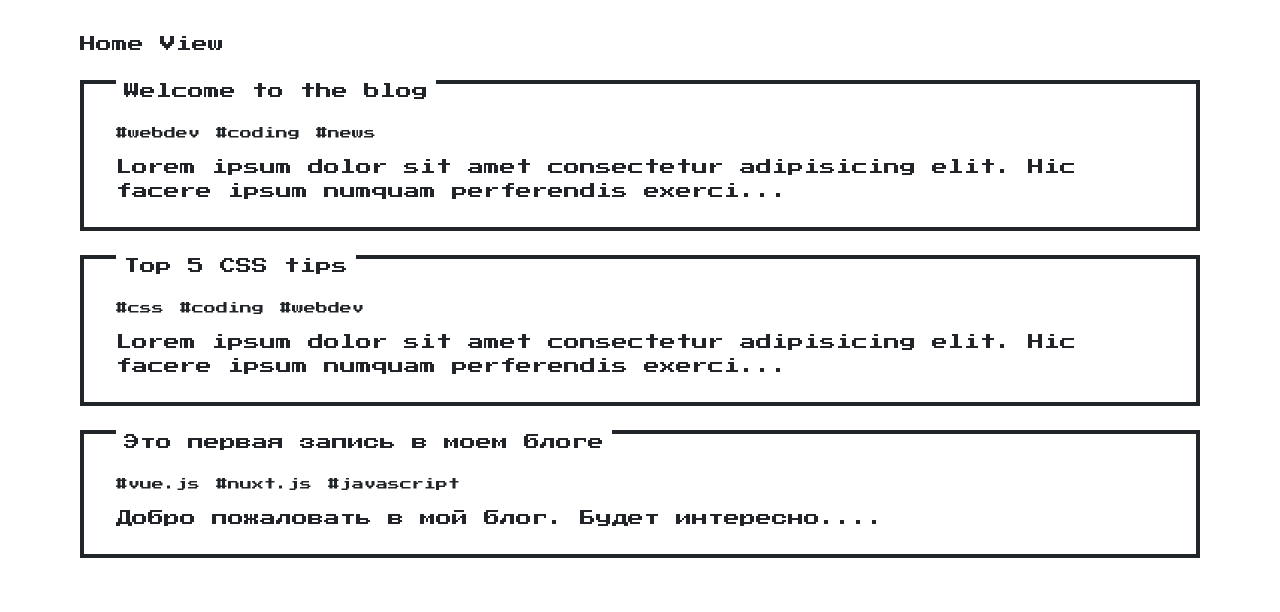
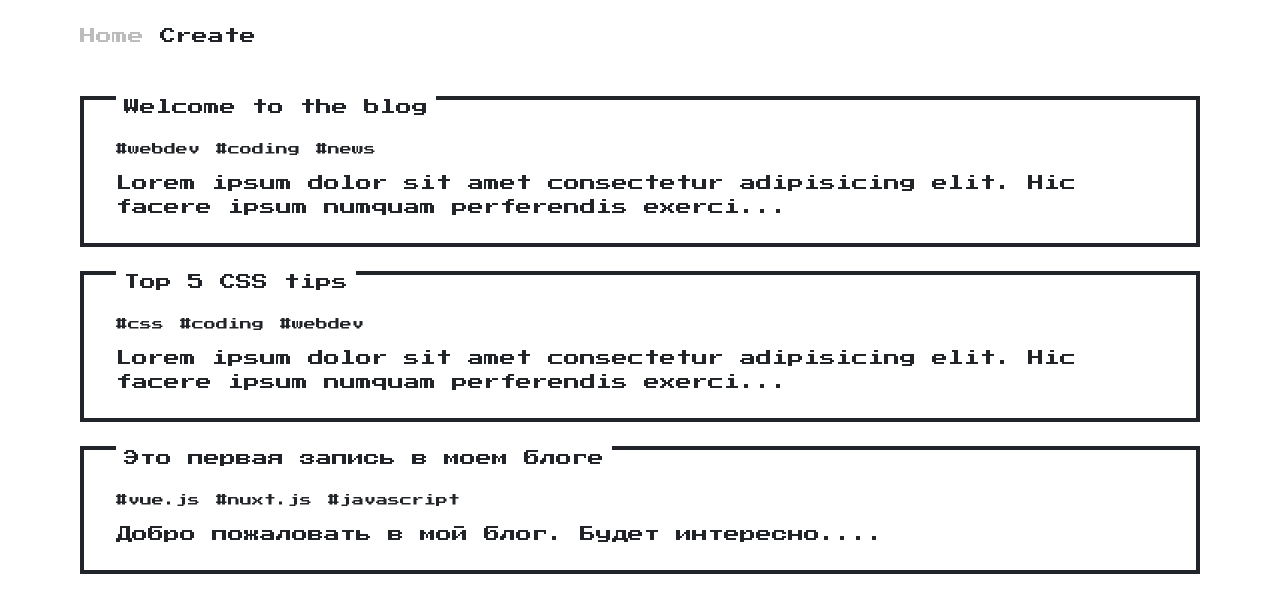
Before and after one commit to alexbulanovgoodmail/vue-3-composition-api-dojo-blog, a Vue app: page / in a window 1280 px wide. Shown: the top 612 px of the page. Built offline with nearby package versions, Linux system fonts and the light colour scheme; data requests are answered from the project's data file.

Commit message:
Routing Recap & Navbar

```diff
--- a/src/App.vue
+++ b/src/App.vue
@@ -1,7 +1,9 @@
 <script setup>
 import { RouterView } from 'vue-router'
+import Navbar from '@/components/Navbar.vue'
 </script>
 
 <template>
+  <Navbar />
   <RouterView />
 </template>
--- /dev/null
+++ b/src/components/Navbar.vue
@@ -0,0 +1,26 @@
+<script setup></script>
+
+<template>
+  <div class="navbar py-6">
+    <nav class="container">
+      <ul class="-mx-2 flex items-center">
+        <li class="mx-2 flex">
+          <RouterLink
+            :to="{ name: 'HomeView' }"
+            class="hover:no-underline hover:text-color-17 transition"
+            active-class="text-color-10 pointer-events-none"
+            >Home</RouterLink
+          >
+        </li>
+        <li class="mx-2 flex">
+          <RouterLink
+            :to="{ name: 'CreateView' }"
+            class="hover:no-underline hover:text-color-17 transition"
+            active-class="text-color-10 pointer-events-none"
+            >Create</RouterLink
+          >
+        </li>
+      </ul>
+    </nav>
+  </div>
+</template>
--- a/src/router/index.js
+++ b/src/router/index.js
@@ -8,7 +8,7 @@ const router = createRouter({
   routes: [
     {
       path: '/',
-      name: 'home',
+      name: 'HomeView',
       component: HomeView
     },
     {
--- a/src/views/CreateView.vue
+++ b/src/views/CreateView.vue
@@ -29,7 +29,7 @@ async function handleSubmit(params) {
 </script>
 
 <template>
-  <main class="py-8">
+  <main>
     <div class="container">
       <div class="create">
         <h1>Create</h1>
--- a/src/views/DetailsView.vue
+++ b/src/views/DetailsView.vue
@@ -14,7 +14,7 @@ load()
 </script>
 
 <template>
-  <main class="py-8">
+  <main>
     <div class="container">
       <div v-if="error" class="nes-container is-error with-title">
         <p class="title">Error</p>
--- a/src/views/HomeView.vue
+++ b/src/views/HomeView.vue
@@ -9,10 +9,9 @@ load()
 </script>
 
 <template>
-  <main class="py-8">
+  <main>
     <div class="container">
       <div class="home">
-        <h1 class="mb-4">Home View</h1>
         <div v-if="posts.length === 0 && error === null">
           <Loader />
         </div>
```
